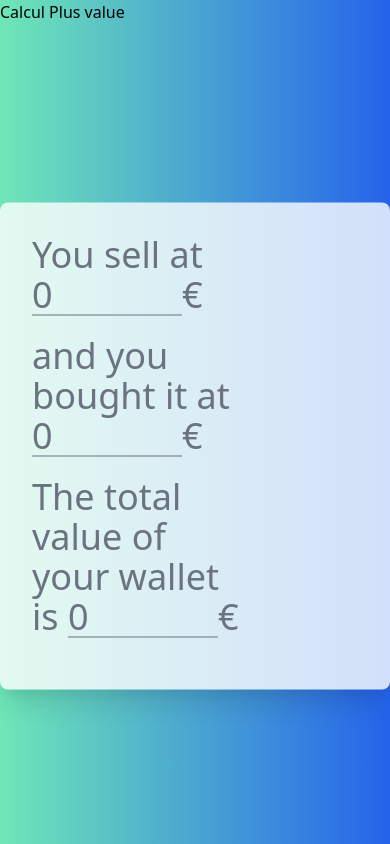
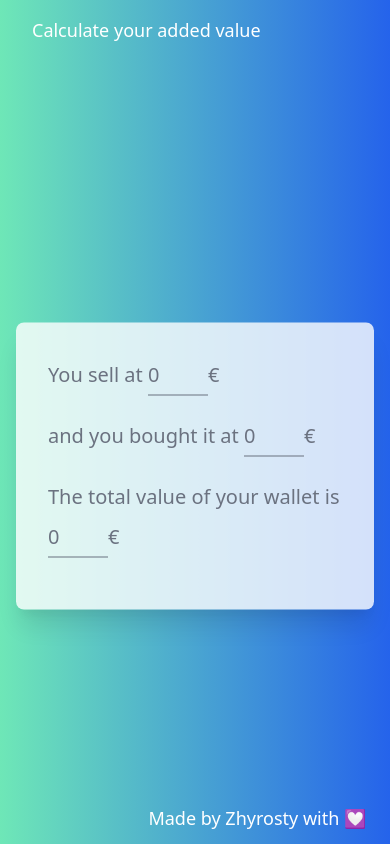
Before and after one commit to CorentinVaugon/capital-gain-value, a React (Create React App) app: page / in a window 390 px wide. Built offline with nearby package versions, Linux system fonts and the light colour scheme.

Commit message:
Add responsive design for main component

```diff
--- a/src/App.js
+++ b/src/App.js
@@ -25,21 +25,27 @@ class App extends React.Component {
   render() {
     return (
       <div className="bg-gradient-to-r from-green-300 to-blue-600 h-screen overflow-hidden">
-        <header>Calcul Plus value</header>
+        <header className="pt-4 pl-8">
+          <h1 className="text-lg text-white">Calculate your added value</h1>
+        </header>
 
-        <div className="container mx-auto min-h-full relative">
-          <div className="is-elements flex justify-items-center absolute w-full top-1/2 bg-white bg-opacity-80 p-8 rounded-lg shadow-xl">
-            <Form className="w-8/12"
+        <div className="xl:container mx-4 xl:mx-auto min-h-full relative">
+          <div className="is-elements xl:flex justify-items-center absolute w-full top-1/2 bg-white bg-opacity-80 p-8 rounded-lg shadow-xl">
+            <Form className="xl:w-8/12"
               onChangeValue={this.handleFormValueChange}
             />
 
-            <Result className="w-4/12"
+            <Result className="xl:w-4/12"
               priceSell={this.state.priceSell}
               priceBuy={this.state.priceBuy}
               totalWalletValue={this.state.totalWalletValue}
             />
           </div>
         </div>
+
+        <footer className="fixed bottom-3 right-6">
+          <p className="text-lg text-white">Made by <a href="https://twitter.com/ZhyroSty">Zhyrosty</a> with &#128159;</p>
+        </footer>
       </div>
     );
   }
--- a/src/components/Form.js
+++ b/src/components/Form.js
@@ -39,7 +39,7 @@ class Form extends React.Component {
 
   render() {
     return (
-      <form className={`text-4xl leading-10 text-gray-500 ${this.props.className}`}>
+      <form className={`text-xl md:text-4xl leading-10 text-gray-500 ${this.props.className}`}>
         <label className="mb-5 block">
           <p className="inline">You sell at </p>
           <input className="bg-transparent border-b border-gray-500" type="number" min={this.state.totalWalletValue} name="priceSell" value={this.state.priceSell} onChange={this.handleInputChange}/>
--- a/src/components/Result.js
+++ b/src/components/Result.js
@@ -38,7 +38,7 @@ class Result extends React.Component {
       let color = this.handleColor(result)
 
       return (
-        <p className={`text-8xl ${color}`}>
+        <p className={`text-4xl md:text-6xl lg:text-8xl ${color}`}>
           {result} €
         </p>
       )
--- a/src/style/form.css
+++ b/src/style/form.css
@@ -1,3 +1,15 @@
 input {
-  width: 150px
+  width: 60px;
 }
+
+@media screen and (min-width: 768px) {
+  input {
+    width: 100px;
+  }
+}
+
+@media screen and (min-width: 1024px) {
+  input {
+    width: 150px;
+  }
+}
```
